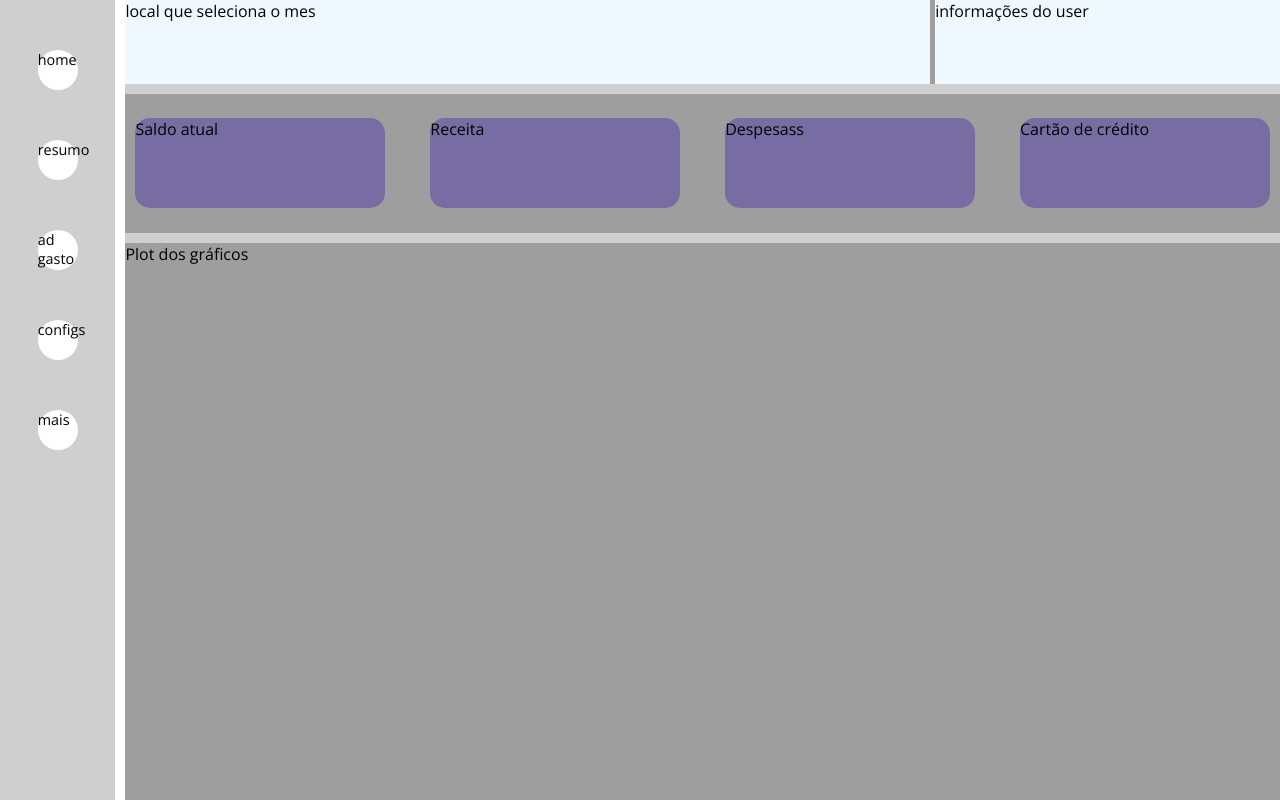
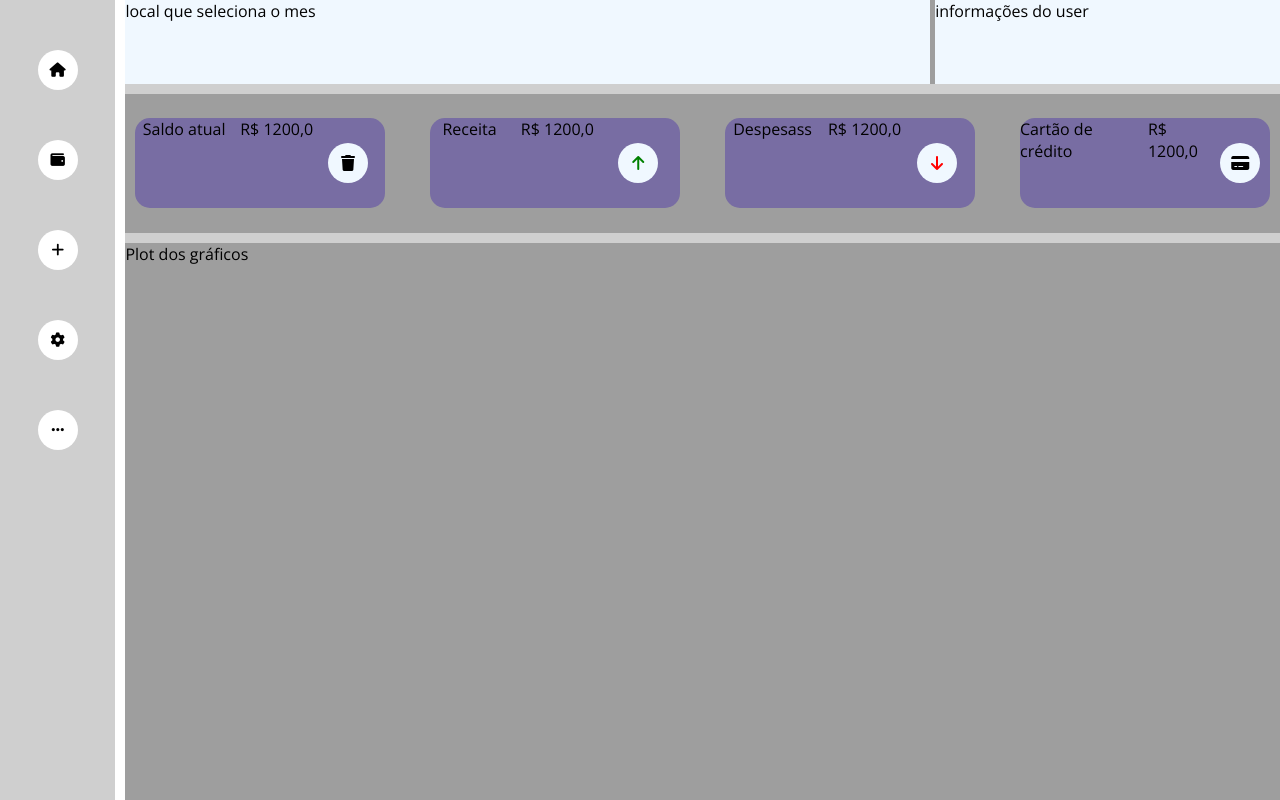
Before and after one commit to Gerencia-de-configuracao-e-mudancas/projeto-final-grupogt, a plain HTML site: page index.html in a window 1280 px wide. Drawn offline with Linux system fonts and the light colour scheme.

Commit message:
add icones

```diff
--- a/index.html
+++ b/index.html
@@ -1,25 +1,42 @@
 <!DOCTYPE html>
 <html lang="pt-br">
+
 <head>
     <meta charset="UTF-8">
     <meta name="viewport" content="width=device-width, initial-scale=1.0">
     <meta name="keywords" content="controle, gestao, gastos, organizar">
-    <meta name="description" content="Site desenvolvido com o intuito de ajudar os clientes a controlarem sua vida financeira">
+    <meta name="description"
+        content="Site desenvolvido com o intuito de ajudar os clientes a controlarem sua vida financeira">
     <meta name="author" content="Cauã Pires Soares">
     <meta name="author" content="Victor Ivis">
     <meta name="author" content="Daniel Lima Fernandes">
     <link rel="stylesheet" href="./style/index.css">
     <title>Organize</title>
+    <link rel="stylesheet" href="https://cdnjs.cloudflare.com/ajax/libs/font-awesome/5.15.3/css/all.min.css"
+        integrity="sha512-K6gG/ZXQ6OiJ+elGz6ZM3z5iWWziCU+MfWwH1voAT4jcUGFeU0mMrbLp3z5lO/FJotgyo8Fef3krIzW88RhBAA=="
+        crossorigin="anonymous" />
 </head>
+
 <body id="container">
+    <script src="https://kit.fontawesome.com/b3b34daf48.js" crossorigin="anonymous"></script>
 
     <section id="navegation">
         <ul>
-            <li>home</li>
-            <li>resumo</li>
-            <li>ad gasto</li>
-            <li>configs</li>
-            <li>mais</li>
+            <li class="left">
+                <i class="fa-solid fa-house"></i>
+            </li>
+            <li class="left">
+                <i class="fas fa-wallet"></i>
+            </li>
+            <li class="left">
+                <i class="fas fa-plus"></i>
+            </li>
+            <li class="left">
+                <i class="fa-solid fa-gear"></i>
+            </li>
+            <li class="left">
+                <i class="fas fa-ellipsis-h"></i>
+            </li>
         </ul>
     </section>
 
@@ -35,14 +52,30 @@
 
         <section id="dash-zone">
             <ul>
-                <li>Saldo atual</li>
-                <li>Receita</li>
-                <li>Despesass</li>
-                <li>Cartão de crédito</li>
+                <li class="box">Saldo atual
+                    <p>R$ 1200,0</p>
+
+                    <div class="icone"> <i class="fa-solid fa-trash"></i> </div>
+                </li>
+                <li class="box">Receita
+                    <p>R$ 1200,0</p>
+
+                    <div class="icone"> <i class="fa-solid fa-arrow-up" style="color: green;""></i> </div>
+                </li>
+                <li class=" box">Despesass
+                            <p>R$ 1200,0</p>
+
+                            <div class="icone"><i class="fa-solid fa-arrow-down" style="color: red;"></i></div>
+                </li>
+                <li class="box">Cartão de crédito
+                    <p>R$ 1200,0</p>
+
+                    <div class="icone"> <i class="fa-solid fa-credit-card"></i> </div>
+                </li>
             </ul>
         </section>
         <section id="plot-zone">Plot dos gráficos</section>
     </section>
+</body>
 
-</body>
 </html>
--- a/style/index.css
+++ b/style/index.css
@@ -35,6 +35,13 @@
     background-color: rgb(207, 207, 207);
 }
 
+.left {
+    display: flex;
+    align-items: center;
+    justify-content: center;
+    font-size: 100px;
+}
+
 /*area de dashboard, onde os resumos mensais aparecerão, bem como informações o perfil, conta e gráficos*/
 #dashboard {
     grid-area: dashboard;
@@ -48,6 +55,26 @@
     width: 100%;
     height: 100%;
     gap: 10px;
+}
+
+.box {
+    display: flex;
+    flex-direction: row;
+    justify-content: space-around;
+}
+
+.icone {
+    display: flex;
+    align-items: center;
+    justify-content: center;
+    border-radius: 50%;
+    width: 40px;
+    height: 40px;
+    margin-top: 25px;
+    margin-right: 10px;
+
+    background-color: aliceblue;
+
 }
 
 /*Definindo as áreas que serão utilizadas no dashboard*/
```
